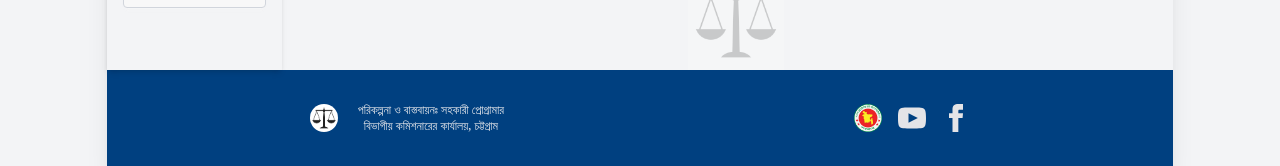
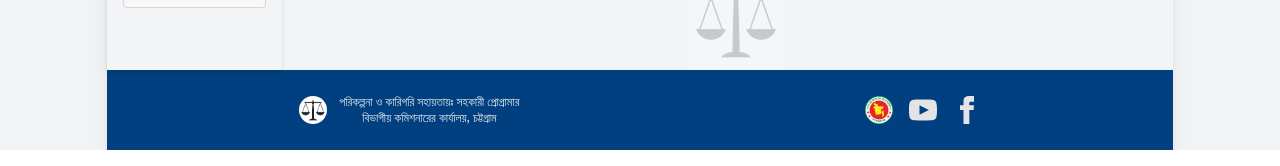
Before and after one commit to Tarekcou/mamladiary-client, a React (Vite) app: page / in a window 1280 px wide. Shown: the part 690-856 px from the top of the page. Built offline with nearby package versions, Linux system fonts and the light colour scheme; no server answers; a web font is replaced by a local one; what @react-pdf/renderer would draw is missing.

Commit message:
footer modify

```diff
--- a/src/components/common/Footer.jsx
+++ b/src/components/common/Footer.jsx
@@ -1,53 +1,64 @@
 import React from "react";
-import logo from "../../assets/bg-image.jpg"
-import govt from "../../assets/govt.png"
+import logo from "../../assets/bg-image.jpg";
+import govt from "../../assets/govt.png";
 const Footer = () => {
   return (
-  <footer className="flex justify-around  gap-2 place-items-center bg-[#004080] text-neutral-content items-center p-4 md:p-8">
-  <aside className="flex items-center ">
-    <div className=" flex justify-center gap-5 items-center ">
-      <img className="w-5 h-5 md:w-7 md:h-7  bg-white/50 rounded-full" src={logo} alt="logo" />
-        <p className="text-xs md:text-md text-gray-200 text-center">
-          পরিকল্পনা ও বাস্তবায়নঃ সহকারী প্রোগ্রামার <br></br> বিভাগীয় কমিশনারের কার্যালয়, চট্টগ্রাম
+    <footer className="flex justify-around items-center place-items-center gap-2 bg-[#004080] p-4 md:p-6 text-neutral-content">
+      <aside className="flex items-center">
+        <div className="flex justify-center items-center gap-3">
+          <img
+            className="bg-white/50 rounded-full w-5 md:w-7 h-5 md:h-7"
+            src={logo}
+            alt="logo"
+          />
+          <p className="text-gray-200 md:text-md text-xs text-center">
+            পরিকল্পনা ও কারিগরি সহায়তায়ঃ সহকারী প্রোগ্রামার <br></br> বিভাগীয়
+            কমিশনারের কার্যালয়, চট্টগ্রাম
           </p>
         </div>
       </aside>
-  <nav className="flex gap-4  ">
-    <a href="https://www.chittagongdiv.gov.bd/"
+      <nav className="flex gap-4">
+        <a
+          href="https://www.chittagongdiv.gov.bd/"
           target="_blank"
-      rel="noopener noreferrer">
-    <img  className="fill-current w-5 h-5 md:w-7 md:h-7 cursor-pointer" src={govt} alt="govt logo"  />
+          rel="noopener noreferrer"
+        >
+          <img
+            className="fill-current w-5 md:w-7 h-5 md:h-7 cursor-pointer"
+            src={govt}
+            alt="govt logo"
+          />
         </a>
-    <a href="https://www.youtube.com/channel/UCCUTHosMCb0Z2lsQMcsjMsQ"
+        <a
+          href="https://www.youtube.com/channel/UCCUTHosMCb0Z2lsQMcsjMsQ"
           target="_blank"
-      rel="noopener noreferrer">
+          rel="noopener noreferrer"
+        >
           <svg
             xmlns="http://www.w3.org/2000/svg"
             width="24"
             height="24"
             viewBox="0 0 24 24"
-        className="fill-current w-5 h-5 md:w-7 md:h-7 cursor-pointer">
-        <path
-          d="M19.615 3.184c-3.604-.246-11.631-.245-15.23 0-3.897.266-4.356 2.62-4.385 8.816.029 6.185.484 8.549 4.385 8.816 3.6.245 11.626.246 15.23 0 3.897-.266 4.356-2.62 4.385-8.816-.029-6.185-.484-8.549-4.385-8.816zm-10.615 12.816v-8l8 3.993-8 4.007z"></path>
+            className="fill-current w-5 md:w-7 h-5 md:h-7 cursor-pointer"
+          >
+            <path d="M19.615 3.184c-3.604-.246-11.631-.245-15.23 0-3.897.266-4.356 2.62-4.385 8.816.029 6.185.484 8.549 4.385 8.816 3.6.245 11.626.246 15.23 0 3.897-.266 4.356-2.62 4.385-8.816-.029-6.185-.484-8.549-4.385-8.816zm-10.615 12.816v-8l8 3.993-8 4.007z"></path>
           </svg>
         </a>
-    <a href="https://www.facebook.com/pages/Divisional%20commissioner%20office%20Chittagong/193268770882286/"
+        <a
+          href="https://www.facebook.com/pages/Divisional%20commissioner%20office%20Chittagong/193268770882286/"
           target="_blank"
-      rel="noopener noreferrer">
+          rel="noopener noreferrer"
+        >
           <svg
             xmlns="http://www.w3.org/2000/svg"
-
             viewBox="0 0 24 24"
-        className="fill-current w-5 h-5 md:w-7 md:h-7 cursor-pointer">
-        <path
-          d="M9 8h-3v4h3v12h5v-12h3.642l.358-4h-4v-1.667c0-.955.192-1.333 1.115-1.333h2.885v-5h-3.808c-3.596 0-5.192 1.583-5.192 4.615v3.385z"></path>
+            className="fill-current w-5 md:w-7 h-5 md:h-7 cursor-pointer"
+          >
+            <path d="M9 8h-3v4h3v12h5v-12h3.642l.358-4h-4v-1.667c0-.955.192-1.333 1.115-1.333h2.885v-5h-3.808c-3.596 0-5.192 1.583-5.192 4.615v3.385z"></path>
           </svg>
         </a>
       </nav>
     </footer>
-
-
-
   );
 };
 
```
Lines whose indentation alone changed are shown as unchanged.
